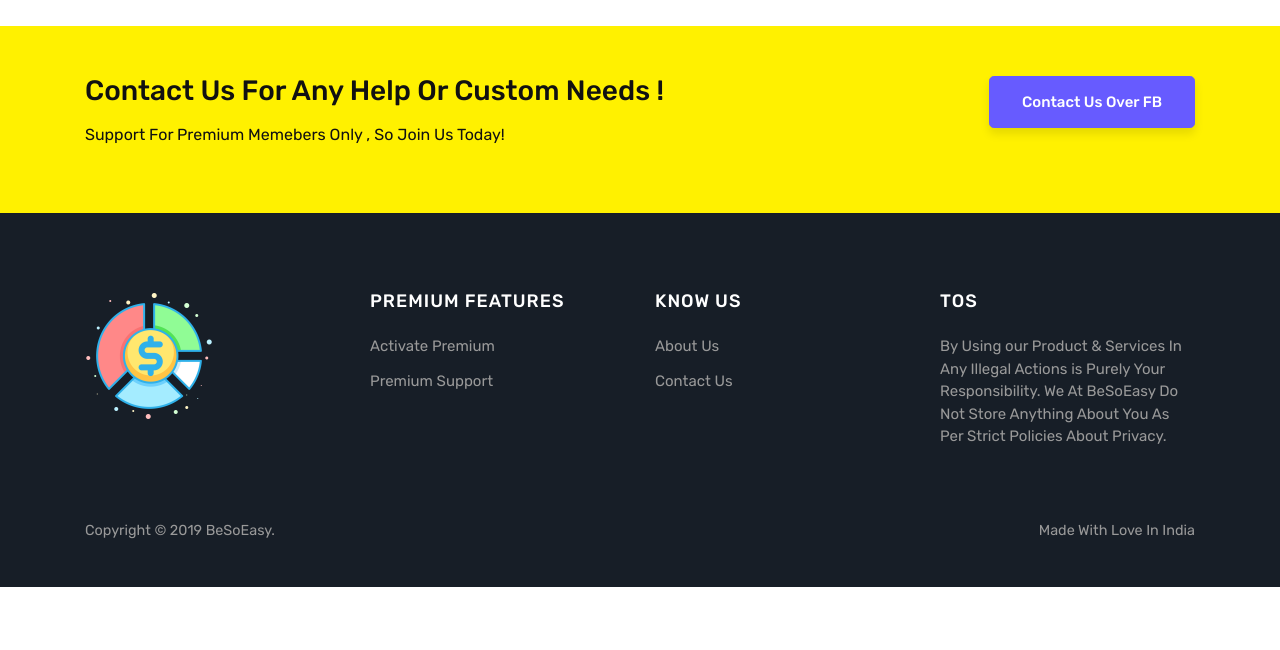
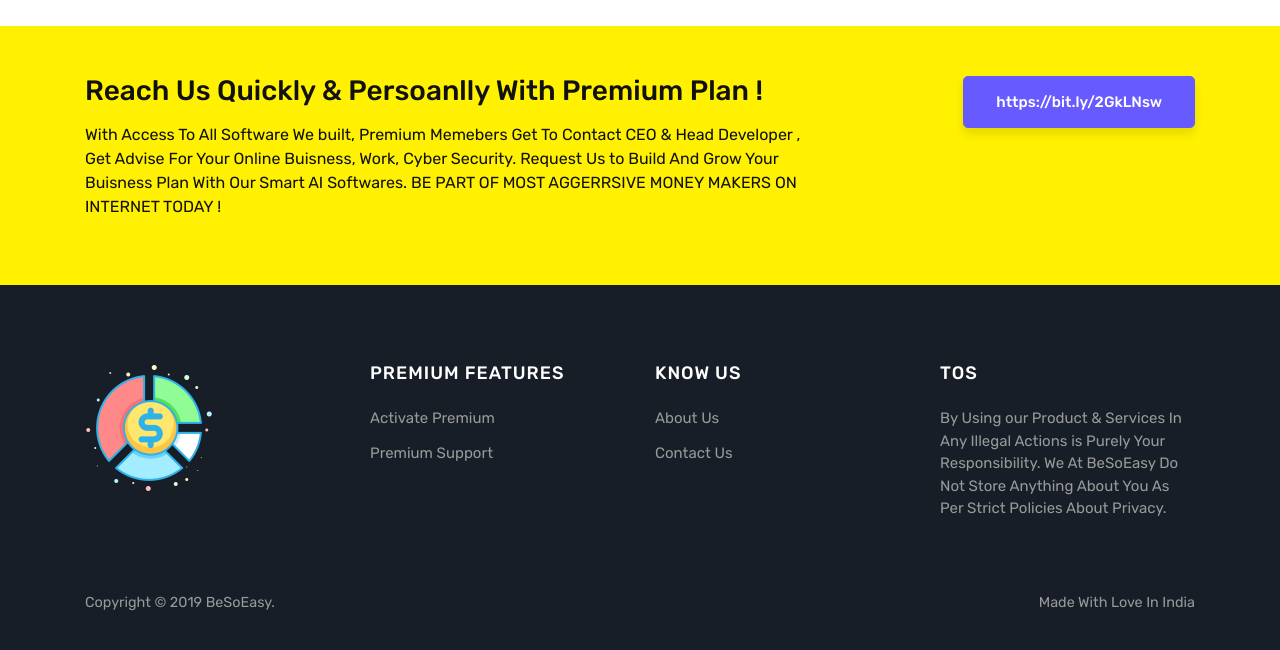
Before and after one commit to shochak2510/besoeasy.github.io, a Jekyll site: the page built from index.html, in a window 1280 px wide and 900 px high, scrolled down 1685 px, cut to the strip 241-891 px from the top of the window. Built offline with Jekyll 4.4.1, drawn with Linux system fonts in a browser that asks for light colours; the list of posts is cut into pages by our own code; before the commit the page ends 2513 px from its top, so only the background shows below that.

Commit message:
Update default.html

```diff
--- a/_layouts/default.html
+++ b/_layouts/default.html
@@ -115,11 +115,14 @@
         <div class="container">
             <div class="row justify-content-center">
                 <div class="col-md-8">
-                    <h3>Contact Us For Any Help Or Custom Needs !</h3>
-                    <p>Support <span> For Premium Memebers Only </span>, So Join Us <span class="risk-free">Today!</span></p>
+                    <h3>Reach Us Quickly & Persoanlly With Premium Plan !</h3>
+                    <p>With Access To All Software We built,<span> Premium Memebers Get To Contact CEO & Head Developer </span>,
+ Get Advise For Your Online Buisness, Work, Cyber Security. Request Us to Build And Grow Your Buisness Plan With Our Smart AI Softwares.
+ BE PART OF MOST AGGERRSIVE MONEY MAKERS ON INTERNET <span class="risk-free">TODAY !</span></p>
                 </div>
-                <div class="col-md-4 text-right footersocial">
-                <a class="btn btn-primary btn-lg" target=_blank href="https://www.messenger.com/t/digvijay.singh.1253">Contact Us Over FB</a>
+
+              <div class="col-md-4 text-right footersocial">
+                <a class="btn btn-primary btn-lg" target=_blank href="https://www.messenger.com/t/digvijay.singh.1253">https://bit.ly/2GkLNsw</a>
                 </div>
             </div>
         </div>
```
